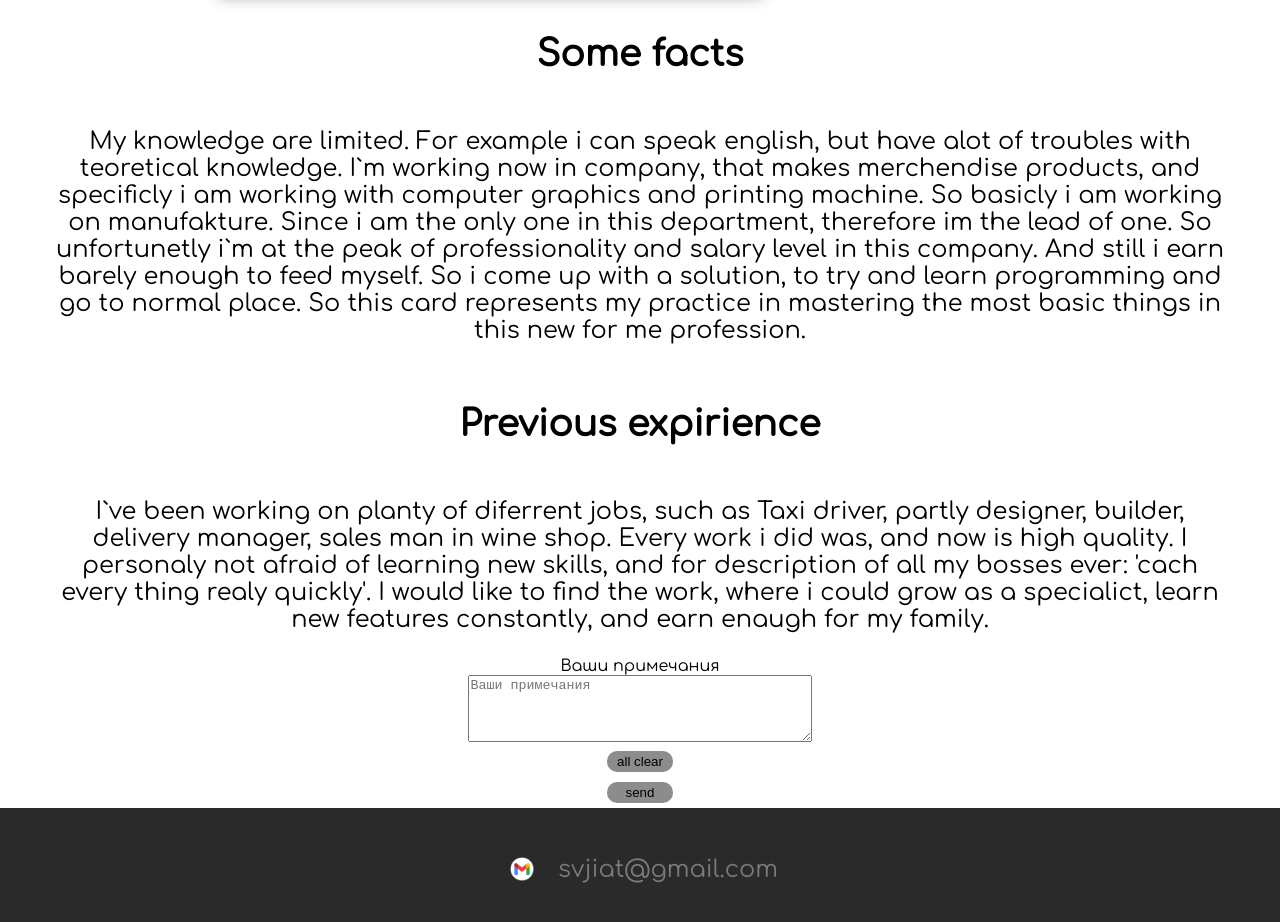
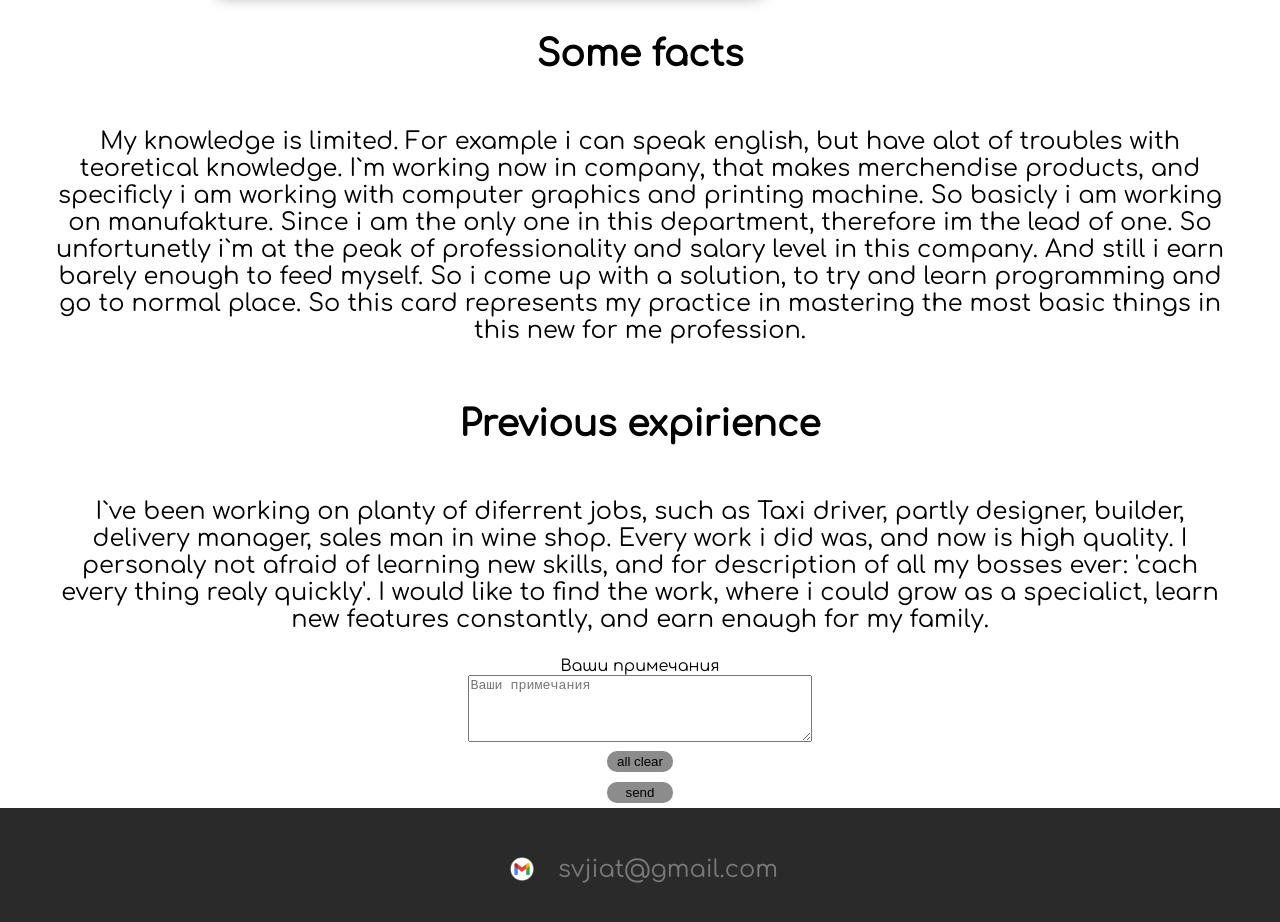
Before and after one commit to svjiat/svjiat.github.io, a plain HTML site: page resume/index.html in a window 1280 px wide. Shown: the part 820-1742 px from the top of the page. Drawn offline with Linux system fonts and the light colour scheme.

Commit message:
Update index.html

```diff
--- a/resume/index.html
+++ b/resume/index.html
@@ -66,7 +66,7 @@
 
         <section class="filler">
             <h2>Some facts</h2>
-            <p>My knowledge are limited. For example i can speak english, but have alot of troubles with teoretical
+            <p>My knowledge is limited. For example i can speak english, but have alot of troubles with teoretical
                 knowledge. I`m working now in company, that makes merchendise products, and specificly i am working with
                 computer graphics and printing machine. So basicly i am working on manufakture. Since i am the only one
                 in this department, therefore im the lead of one. So unfortunetly i`m at the peak of professionality and
```
